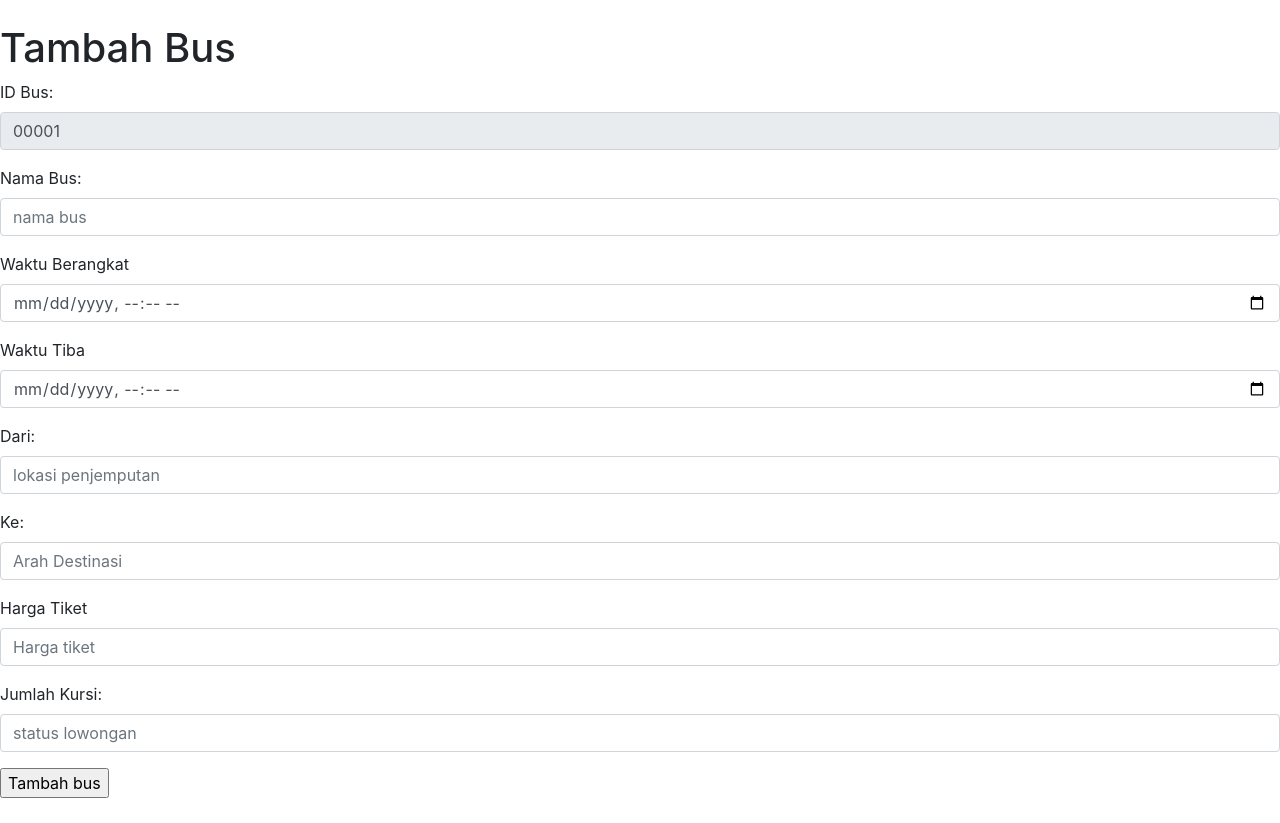
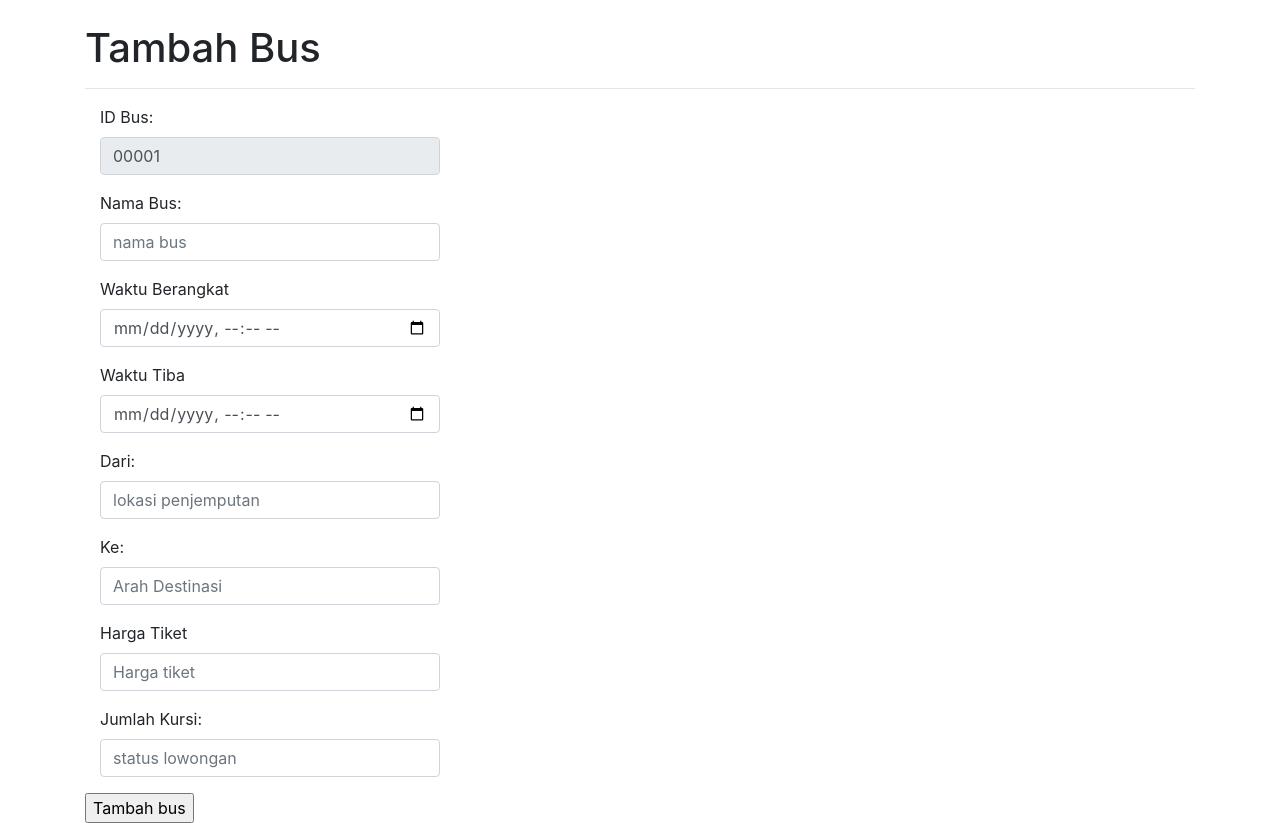
Before and after one commit to Warfail/Tugas-Rancang-Bus, a CodeIgniter 4 app: template app/Views/admin/registrasi_bus.php in a window 1280 px wide. Before the commit the page ends 798 px from the top, so only its background shows below. Run offline with PHP 8.4 and a stand-in for CodeIgniter, Linux system fonts and the light colour scheme; the template is opened without the code that fills it, so the values that code supplies are empty; some libraries are stand-ins or nearby versions.

Commit message:
container view

```diff
--- a/app/Controllers/Pages.php
+++ b/app/Controllers/Pages.php
@@ -19,7 +19,7 @@ class Pages extends BaseController
             $alldata2['datas2'] = ['id_pemesanan' => 'R000000'];
         }
         // dd(array_merge($alldata, $alldata2));
-        return view('user/daftar_pesanan', array_merge($alldata, $alldata2));
+        return view('user/form_pesan', array_merge($alldata, $alldata2));
     }
 
     public function userpesan()
--- a/app/Views/admin/daftar_bus.php
+++ b/app/Views/admin/daftar_bus.php
@@ -21,8 +21,8 @@
 
     <!-- Content -->
     <!-- <br> -->
-
     <br>
+    <div class="container">
         <div class="row" style="width:100%">
             <div class="col-lg-12">
                 <div class="panel panel-default">
@@ -70,6 +70,8 @@
             </div>
 
         </div>
+    </div>
+
     <!--/.Content-->
 
     <!-- script-->
--- a/app/Views/admin/daftar_pembayaran.php
+++ b/app/Views/admin/daftar_pembayaran.php
@@ -23,6 +23,7 @@
     <!-- <br> -->
 
     <br>
+    <div class="container">
         <div class="row" style="width:100%">
             <div class="col-lg-12">
                 <div class="panel panel-default">
@@ -64,6 +65,8 @@
             </div>
 
         </div>
+    </div>
+
     <!--/.Content-->
 
     <!-- script-->
--- a/app/Views/admin/daftar_pemesanan.php
+++ b/app/Views/admin/daftar_pemesanan.php
@@ -23,6 +23,7 @@
     <!-- <br> -->
 
     <br>
+    <div class="container">
         <div class="row" style="width:100%">
             <div class="col-lg-12">
                 <div class="panel panel-default">
@@ -62,6 +63,8 @@
             </div>
 
         </div>
+    </div>
+
     <!--/.Content-->
 
     <!-- script-->
--- a/app/Views/admin/daftar_penumpang.php
+++ b/app/Views/admin/daftar_penumpang.php
@@ -23,6 +23,7 @@
     <!-- <br> -->
 
     <br>
+    <div class="container">
         <div class="row" style="width:100%">
             <div class="col-lg-12">
                 <div class="panel panel-default">
@@ -64,6 +65,8 @@
             </div>
 
         </div>
+    </div>
+
     <!--/.Content-->
 
     <!-- script-->
--- a/app/Views/admin/daftar_tiket.php
+++ b/app/Views/admin/daftar_tiket.php
@@ -23,6 +23,7 @@
     <!-- <br> -->
 
     <br>
+    <div class="container">
         <div class="row" style="width:100%">
             <div class="col-lg-12">
                 <div class="panel panel-default">
@@ -62,6 +63,8 @@
             </div>
 
         </div>
+    </div>
+
     <!--/.Content-->
 
     <!-- script-->
--- a/app/Views/admin/registrasi_bus.php
+++ b/app/Views/admin/registrasi_bus.php
@@ -15,8 +15,11 @@
 
 <body>
   <br>
+  <div class="container">
     <h1>Tambah Bus</h1>
+    <hr>
     <form action="../RegistrasiBus/tambahbus" method="post">
+      <div class=col-4>
         <div class="mb-3">
           <label for="formGroupExampleInput">ID Bus:</label>
           <input type="text" class="form-control" name="id_bus" id="formGroupExampleInput" placeholder="ID bus" value="<?= substr($datas2['id_bus'], 0, 4) . str_pad((int)substr($datas2['id_bus'], 5) + 1, 5, '0', STR_PAD_LEFT); ?>" readonly>
@@ -49,9 +52,12 @@
           <label for="kursi">Jumlah Kursi:</label>
           <input type="Number" class="form-control" name="jumlah_kursi" placeholder="status lowongan" required>
         </div>
+      </div>
       <input type="submit" value="Tambah bus">
     </form>
   </div>
+
+
 </body>
 
 </html>
--- a/app/Views/index.php
+++ b/app/Views/index.php
@@ -154,7 +154,7 @@
 							<svg class="bi me-2" width="16" height="16">
 								<use xlink:href="#man" />
 							</svg>
-							Registrasi
+							Tambah Bus
 						</a>
 					</li>
 					<!-- <li>
```
Also changed, not shown: app/Views/user/form_pesan.php (renamed from app/Views/user/daftar_pesanan.php). Lines whose indentation alone changed are shown as unchanged.
